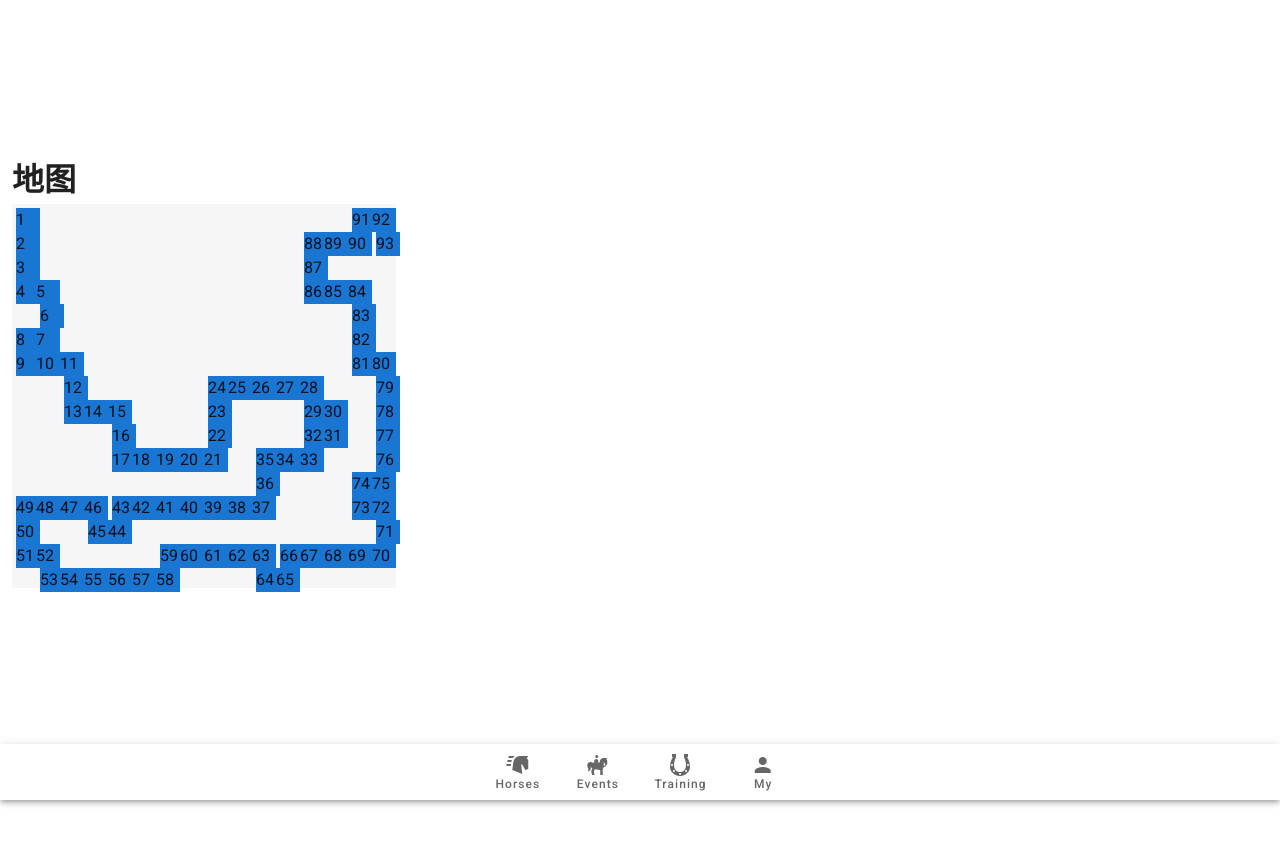
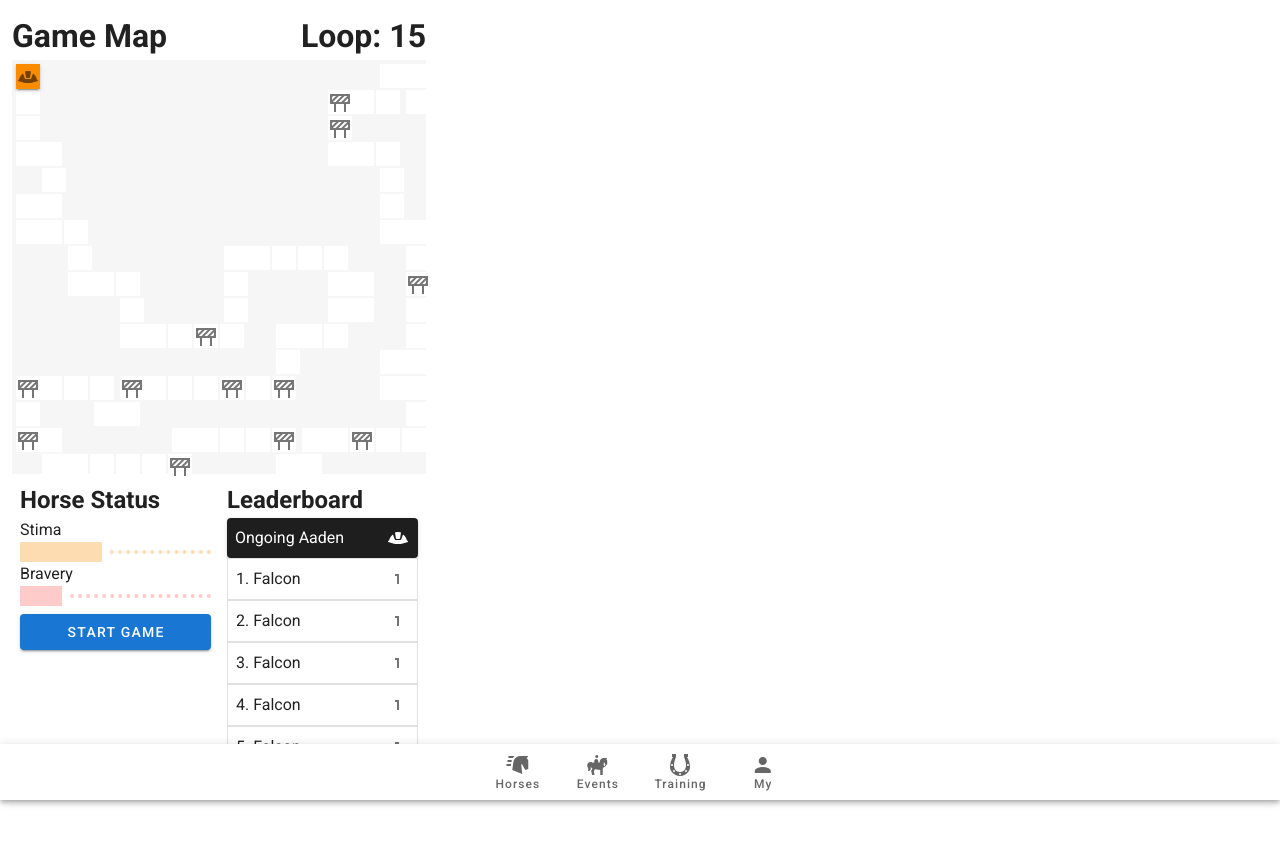
Before and after one commit to JHDsoftware/chio-bear-manager, a Vue app: page / in a window 1280 px wide. Before the commit the page ends 800 px from the top, so only its background shows below. Built offline with nearby package versions, Linux system fonts and the light colour scheme.

Commit message:
完成内容

```diff
--- a/src/page/GameRender.vue
+++ b/src/page/GameRender.vue
@@ -1,29 +1,97 @@
 <template>
   <v-container fluid class="fill-height">
     <div>
-      <h1>地图</h1>
+      <div class="d-flex justify-space-between">
+        <h1>Game Map</h1>
+        <h1>Loop: 15</h1>
+      </div>
       <div style="background: #f6f6f6">
         <div style="display: grid;
     grid-template-columns:repeat(16,24px);
+    grid-gap: 2px;
      grid-template-rows: repeat(16,24px);
    ">
           <template v-for="i in mapSizeX*mapSizeY">
             <v-card
                 elevation="0"
                 tile
-                :color="isActive(mapInfo[i-1])?'primary':'transparent'"
+                :color="isActive(mapInfo[i-1])?'white':'transparent'"
                 :key="i"
-                style="width: 100%;height: 100%;margin: 4px;"
+                style="width: 100%;height: 100%;margin: 4px;overflow: visible"
                 :style="getSlotMarginString(mapInfo[i - 1])"
             >
               <template v-if="mapInfo[i-1]">
-                {{ mapInfo[i - 1].count }}
+                <template v-if="hasMan(i)">
+                  <v-card color="warning" style="z-index: 100">
+                    <v-icon>mdi-hard-hat</v-icon>
+                  </v-card>
+                </template>
+                <template v-else-if="content(mapInfo[i-1].count)==='barrier'">
+                  <div>
+                    <v-icon>mdi-sign-caution</v-icon>
+                  </div>
+                </template>
               </template>
+
             </v-card>
           </template>
 
         </div>
       </div>
+
+      <div style="display: grid;grid-template-columns: repeat(2,1fr)">
+
+        <div class="pa-2">
+          <h2>Horse Status</h2>
+          <div>Stima
+            <v-progress-linear color="warning" height="20"
+                               buffer-value="43"
+                               stream></v-progress-linear>
+          </div>
+          <div>Bravery
+            <v-progress-linear color="error" height="20"
+                               buffer-value="22"
+                               stream></v-progress-linear>
+          </div>
+          <v-btn class="mt-2" color="primary" block>Start Game</v-btn>
+        </div>
+        <div class="pa-2">
+          <h2>Leaderboard</h2>
+          <v-card dark class=" d-flex pa-2">
+            <div>Ongoing Aaden</div>
+            <v-spacer></v-spacer>
+            <v-icon color="white">mdi-hard-hat</v-icon>
+          </v-card>
+          <v-card elevation="0" outlined tile class=" d-flex pa-2">
+            <div>1. Falcon</div>
+            <v-spacer></v-spacer>
+            <v-icon>mdi-numeric-1</v-icon>
+          </v-card>
+          <v-card elevation="0" outlined tile class=" d-flex pa-2">
+            <div>2. Falcon</div>
+            <v-spacer></v-spacer>
+            <v-icon>mdi-numeric-1</v-icon>
+          </v-card>
+          <v-card elevation="0" outlined tile class=" d-flex pa-2">
+            <div>3. Falcon</div>
+            <v-spacer></v-spacer>
+            <v-icon>mdi-numeric-1</v-icon>
+          </v-card>
+          <v-card elevation="0" outlined tile class=" d-flex pa-2">
+            <div>4. Falcon</div>
+            <v-spacer></v-spacer>
+            <v-icon>mdi-numeric-1</v-icon>
+          </v-card>
+          <v-card elevation="0" outlined tile class=" d-flex pa-2">
+            <div>5. Falcon</div>
+            <v-spacer></v-spacer>
+            <v-icon>mdi-numeric-1</v-icon>
+          </v-card>
+        </div>
+
+      </div>
+
+
     </div>
 
 
@@ -40,12 +108,31 @@ export default {
   data: function () {
     return {
       mapSizeX: 16,
+      horseList:["Aaden","Rabbit","Amy",""],
       mapSizeY: 16,
+      currentManIndex: 1,
       path: [],
       mapInfo: {}
     };
   },
+  computed: {
+    pathWithMan() {
+      return this.path.map((d, i) => {
+        d.hasMan = this.currentManIndex === i
+        return d
+      })
+    }
+  },
   methods: {
+    content(pathIndex) {
+      return this.path[pathIndex]?.content.type
+    },
+    hasMan(mapIndex) {
+      return this.pathWithMan[this.pathIndex(mapIndex)]?.hasMan
+    },
+    pathIndex(mapIndex) {
+      return this.mapInfo[mapIndex - 1].count
+    },
     isActive(slot) {
       return !!slot
     },
@@ -111,7 +198,6 @@ export default {
       return [afterX, afterY]
     },
     isAtMy(a, b) {
-      console.log(a, b)
       if (a.x - b.x === 1) {
         return 'margin-left:0;'
       } else if (a.x - b.x === -1) {
@@ -122,7 +208,9 @@ export default {
         return 'margin-bottom:0;'
       }
     },
-
+    addNewPointToMap(count, x, y) {
+      this.path.push({count, x, y})
+    },
     getNextPossibleSlot(currentIndex = 0, currentCount = 1) {
       const way = [1, 3, 5, 7]
       const direction = way[(getRandomInt(3))]
@@ -130,7 +218,7 @@ export default {
       const setIndex = (x, y, count) => {
         const index = this.fromXYToIndex(x, y, this.mapSizeY)
         const [oldX, oldY] = this.fromIndexToXY(currentIndex, this.mapSizeY)
-        this.path.push({count, x, y})
+        this.addNewPointToMap(count, x, y)
         this.$set(this.mapInfo, index, {count, x, y, comesFrom: this.isAtMy({x, y}, {x: oldX, y: oldY})})
         this.$set(this.mapInfo[currentIndex], 'goesTo', this.isAtMy({x: oldX, y: oldY}, {x, y}))
         return index
@@ -140,7 +228,6 @@ export default {
 
       if (this.slotIsPossible(afterX, afterY)) {
         return setIndex(afterX, afterY, currentCount)
-
       } else {
         const nearSlots = this.nearbySlots(...this.fromIndexToXY(currentIndex, this.mapSizeY))
         for (const [x, y] of nearSlots) {
@@ -154,13 +241,36 @@ export default {
 
     },
 
+    gameLoop() {
+      this.moveManToNextSlot()
+    },
+    moveManToNextSlot() {
+      this.currentManIndex++
+    },
+    gameStart() {
+      setInterval(this.moveManToNextSlot, 1000)
+    }
   },
   mounted() {
-    //this.generateMap()
     while (this.generateMap() < 90) {
+      this.path = []
       this.mapInfo = {}
     }
-    console.log(this.mapInfo)
+    this.path.forEach((d) => {
+      if (getRandomInt(10) > 8) {
+        d.content = {
+          type: "barrier"
+        }
+      } else {
+        d.content = {
+          type: "flat"
+        }
+      }
+
+
+    })
+    console.log(this.path)
+
   }
 }
 </script>
```
Also changed, not shown: src/modules/moduleIndex.js (+4 -3 lines), src/page/gameRender/Looper.js (+14 -25 lines).
